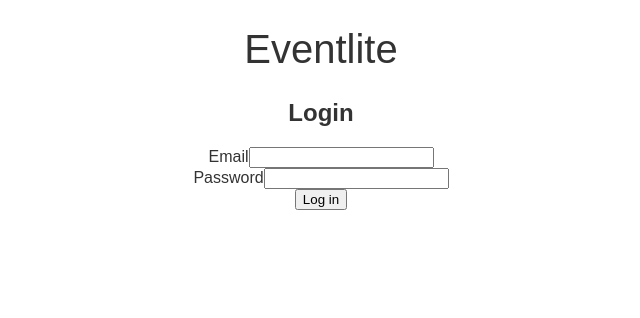
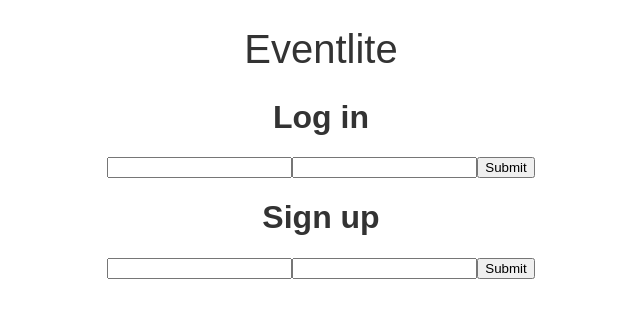
Before and after one commit to JorgeGarciaxyz/learning, a React (Create React App) app in the folder react/eventlite-frontend/: page / in a window 1280 px wide. Shown: the top 318 px of the page, without its empty margins (319-959 px from the left). Built offline with nearby package versions, Linux system fonts and the light colour scheme.

Commit message:
React: Implement AuthForm using React Hook Form

```diff
--- a/react/eventlite-frontend/package.json
+++ b/react/eventlite-frontend/package.json
@@ -3,12 +3,16 @@
   "version": "0.1.0",
   "private": true,
   "dependencies": {
+    "@hookform/error-message": "^2.0.0",
     "@testing-library/jest-dom": "^5.16.2",
     "@testing-library/react": "^12.1.2",
     "@testing-library/user-event": "^13.5.0",
     "axios": "^0.25.0",
+    "install": "^0.13.0",
+    "npm": "^8.5.4",
     "react": "^17.0.2",
     "react-dom": "^17.0.2",
+    "react-hook-form": "^7.28.0",
     "react-scripts": "5.0.0",
     "web-vitals": "^2.1.4"
   },
--- a/react/eventlite-frontend/src/App.js
+++ b/react/eventlite-frontend/src/App.js
@@ -2,7 +2,7 @@ import logo from './logo.svg';
 import './App.css';
 import AppHeader from "./components/AppHeader";
 import Eventlite from './components/Eventlite';
-import Login from './components/Login';
+import AuthForm from './components/AuthForm';
 
 const currentUser = function() {
   const user = localStorage.getItem('user');
@@ -13,7 +13,11 @@ function App() {
   return (
     <div className="App">
       <AppHeader />
-      {currentUser() ? <Eventlite/> : <Login/> }
+
+      {currentUser() ?
+        <Eventlite/> :
+        // These <> are called fragments, help us instead of using empty divs
+        <><AuthForm title="Log in" url="auth/sign_in"/>  <AuthForm title="Sign up" url="auth" /></>}
     </div>
   );
 }
--- a/react/eventlite-frontend/src/components/AppHeader.js
+++ b/react/eventlite-frontend/src/components/AppHeader.js
@@ -1,8 +1,6 @@
 import React from "react";
 import axios from "axios";
 
-function AppHeader() {
-  const currentUser = localStorage.getItem('user');
 const handleSignOut = function(e) {
   e.preventDefault();
   axios({
@@ -14,6 +12,9 @@ function AppHeader() {
     window.location = "/"
   })
 }
+
+function AppHeader() {
+  const currentUser = localStorage.getItem('user');
 
   return(
     <div>
--- /dev/null
+++ b/react/eventlite-frontend/src/components/AuthForm.js
@@ -0,0 +1,59 @@
+import React from "react";
+import axios from "axios";
+import { useForm } from "react-hook-form";
+import { ErrorMessage } from '@hookform/error-message';
+
+export default function MeepAuthForm(props) {
+  const { register, formState: { errors }, handleSubmit } = useForm({
+    criteriaMode: "all"
+  });
+  const onSubmit = data => {
+    axios({
+      method: 'POST',
+      url: 'http://localhost:3001/api/v1/' + props.url,
+      data
+    }).then(response => {
+      localStorage.setItem(
+        'user',
+        JSON.stringify({
+          'access-token': response.headers['access-token'],
+          'client': response.headers['client'],
+          'uid': response.data.data.uid
+        })
+      )
+      window.location = '/';
+    })
+  }
+
+  return (
+    <form onSubmit={handleSubmit(onSubmit)}>
+      <h1>{props.title}</h1>
+      <input {...register(
+        "email",
+        {
+          required: true
+        }
+        )} required type="email"/>
+
+      <input {...register(
+        "password", {
+          required: "Required",
+          minLength: { value: 5, message: "Min Length is 5" },
+          maxLength: { value: 20, message: "Max Length is 20" }
+        })}
+      type="password"/>
+      <ErrorMessage
+        errors={errors}
+        name="password"
+        render={({ messages }) =>
+          messages &&
+          Object.entries(messages).map(([type, message]) => (
+            <p key={type}>{message}</p>
+          ))
+        }
+      />
+
+      <input type="submit" />
+    </form>
+  );
+};
--- a/react/eventlite-frontend/src/components/Login.js
+++ /dev/null
@@ -1,47 +0,0 @@
-import React from "react";
-import axios from 'axios';
-
-class Login extends React.Component {
-  handleLogin = (e) => {
-    e.preventDefault();
-    axios({
-      method: 'POST',
-      url: 'http://localhost:3001/api/v1/auth/sign_in',
-      data: {
-        email: this.email.value,
-        password: this.password.value
-      }
-    }).then(response => {
-      localStorage.setItem(
-        'user',
-        JSON.stringify({
-          'access-token': response.headers['access-token'],
-          'client': response.headers['client'],
-          'uid': response.data.data.uid
-        })
-      )
-      window.location = '/';
-    })
-  }
-
-  render() {
-    return(
-      <div>
-        <h2>Login</h2>
-        <form onSubmit={this.handleLogin}>
-          <div>
-            <span>Email</span>
-            <input name="email" ref={(input) => this.email = input} />
-          </div>
-          <div>
-            <span>Password</span>
-            <input name="password" type="password" ref={(input) => this.password = input} />
-          </div>
-          <input type="submit" value="Log in" />
-        </form>
-      </div>
-    )
-  }
-}
-
-export default Login
```
Also changed, not shown: react/eventlite-frontend/src/components/Signup.js (deleted, +0 -21 lines), 1 other file (tests, documents, lock files or other folders). Lines whose indentation alone changed are shown as unchanged.
